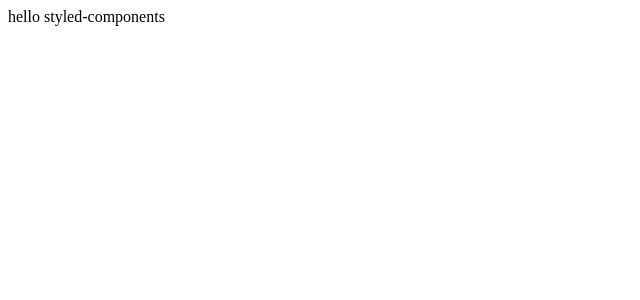
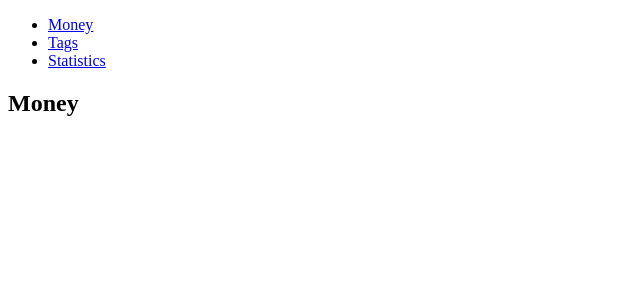
Before and after one commit to zerochenkun/morney-react-1, a React (Create React App) app: page /money in a window 1280 px wide. Shown: the top 300 px of the page, without its empty margins (0-640 px from the left). Built offline with nearby package versions, Linux system fonts and the light colour scheme.

Commit message:
feat: 路由初步 by history router

```diff
--- a/src/App.tsx
+++ b/src/App.tsx
@@ -1,12 +1,53 @@
-import React from 'react';
-import styled from 'styled-components';
+import React from "react";
+import {
+  BrowserRouter as Router,
+  Switch,
+  Route,
+  Link,
+  Redirect
+} from "react-router-dom";
 
-function App() {
+export default function App() {
   return (
-    <>
-      hello styled-components
-    </>
+    <Router>
+      <div>
+        <nav>
+          <ul>
+            <li>
+              <Link to="/money">Money</Link>
+            </li>
+            <li>
+              <Link to="/tags">Tags</Link>
+            </li>
+            <li>
+              <Link to="/statistics">Statistics</Link>
+            </li>
+          </ul>
+        </nav>
+
+        <Switch>
+          <Redirect from='/' exact to='/money'> </Redirect>
+          <Route path="/money" component={Money}></Route>
+          <Route path="/tags" component={Tags}></Route>
+          <Route path="/statistics" component={Statistics}></Route>
+          <Route path='*' component={NoMatch}></Route>
+        </Switch>
+      </div>
+    </Router>
   );
 }
 
-export default App;
+function Money() {
+  return <h2>Money</h2>;
+}
+
+function Tags() {
+  return <h2>Tags</h2>;
+}
+
+function Statistics() {
+  return <h2>Statistics</h2>;
+}
+function NoMatch() {
+  return <h2>地址错误</h2>;
+}
```
